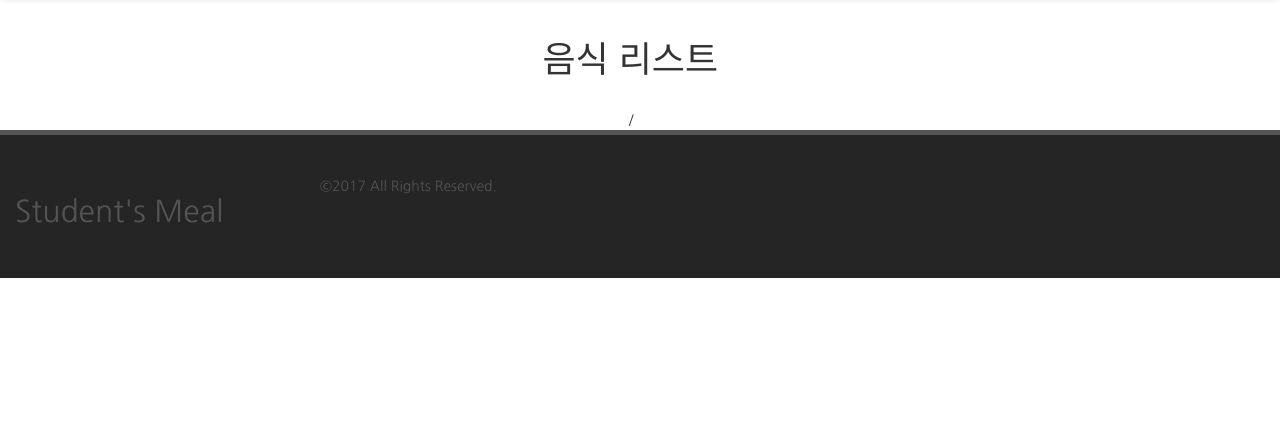
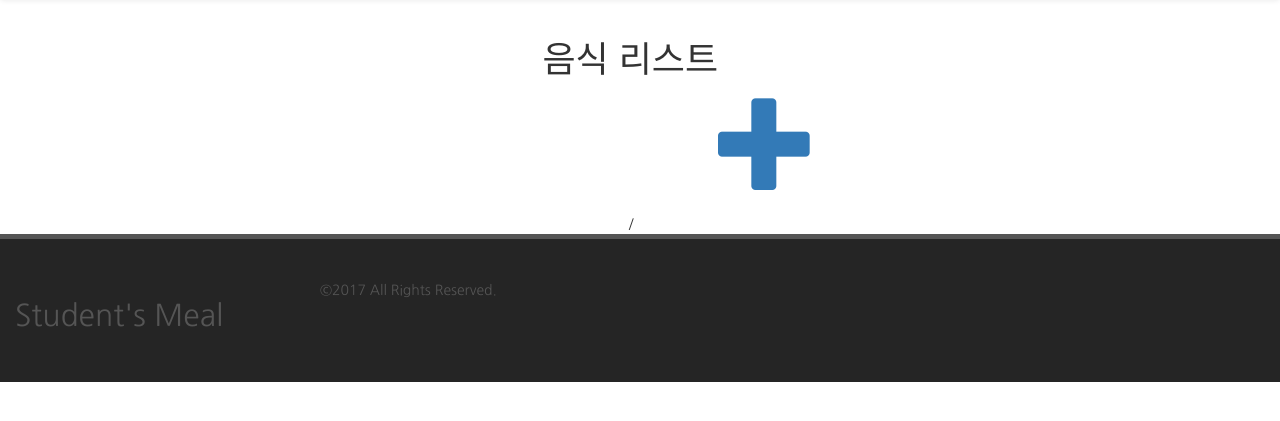
Before and after one commit to jupiny/MIDASChallenge2017, a Django app: template midas_web_solution/templates/food/list.html in a window 1280 px wide. Shown: the part 81-502 px from the top of the page. Run offline with Django 3.2, Linux system fonts and the light colour scheme; the template is opened without the code that fills it, so the values that code supplies are empty; parts of the project's set-up code (start-up, migrations or seed data) failed here and were passed over; some libraries are stand-ins or nearby versions.

Commit message:
[ysKim] 음식리스트 추가기능

```diff
--- a/midas_web_solution/templates/food/list.html
+++ b/midas_web_solution/templates/food/list.html
@@ -5,7 +5,12 @@
 
         <div class="col-lg-5 col-lg-offset-3">
             <div class="col-lg-offset-5">
-            <h1 class="center-block" >음식 리스트</h1>
+                <h1 class="center-block">음식 리스트</h1>
+                <div class="col-lg-offset-7">
+                    <a href="{% url 'food:new' %}">
+                        <span class="glyphicon glyphicon-plus"></span>
+                    </a>
+                </div>
             </div>
             {% for food in foods %}
                 <div class="media">
```
Lines whose indentation alone changed are shown as unchanged.
